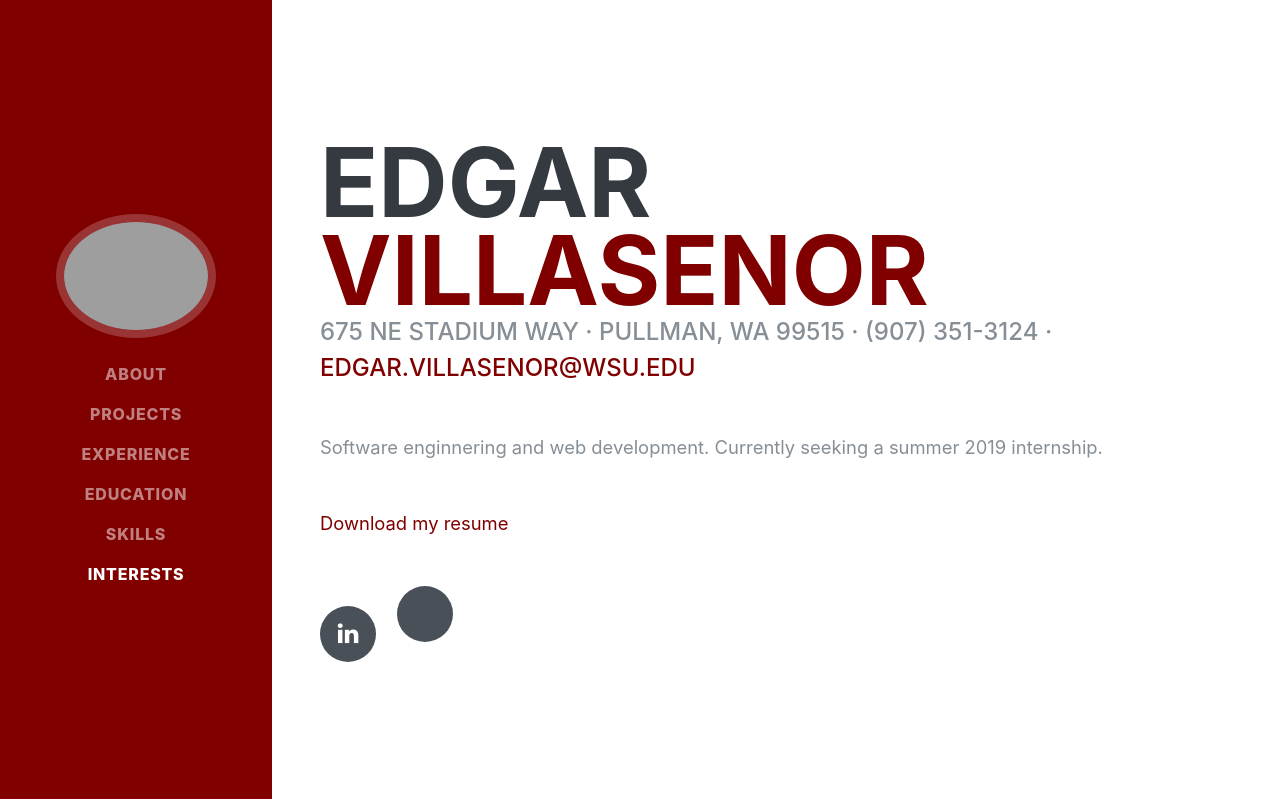
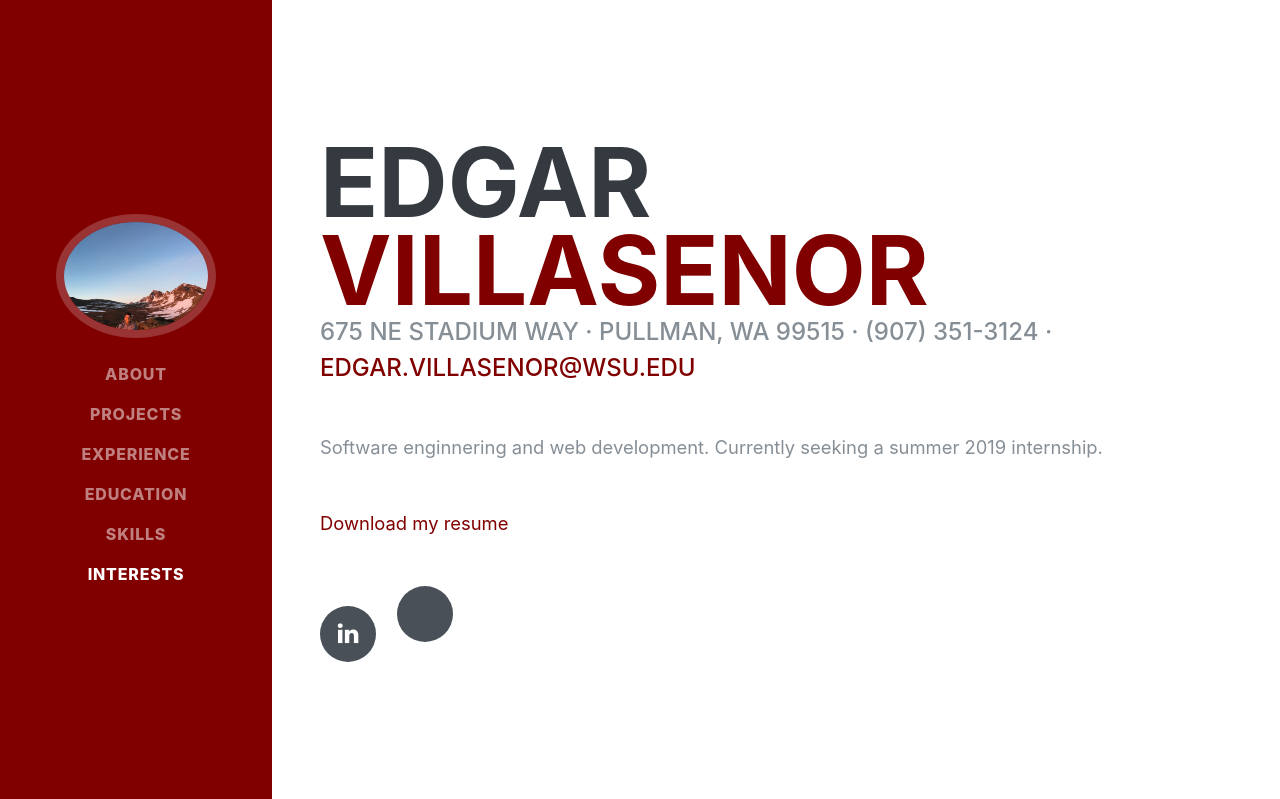
Before and after one commit to EdgarVi/EdgarVi.github.io, a PHP site: page / in a window 1280 px wide. Shown: the top 799 px of the page. Run offline with PHP 8.4, Linux system fonts and the light colour scheme; some libraries are stand-ins or nearby versions; some web fonts are replaced; grey boxes are pictures that could not be loaded.

Commit message:
Updated header photo

```diff
--- a/css/resume.css
+++ b/css/resume.css
@@ -116,11 +116,14 @@ p.lead {
     margin: auto auto 0;
     padding: 0.5rem;
   }
+
   #sideNav .navbar-brand .img-profile {
     max-width: 10rem;
-    max-height: 10rem;
+    max-height: 100rem;
     border: 0.5rem solid rgba(255, 255, 255, 0.2);
+    image-orientation: from-image;
   }
+
   #sideNav .navbar-collapse {
     display: -webkit-box;
     display: -ms-flexbox;
--- a/index.html
+++ b/index.html
@@ -33,7 +33,7 @@
       <a class="navbar-brand js-scroll-trigger" href="#page-top">
         <span class="d-block d-lg-none">Edgar Villasenor</span>
         <span class="d-none d-lg-block">
-          <img class="img-fluid img-profile rounded-circle mx-auto mb-2" src="img/lab.jpg" alt="">
+          <img class="img-fluid img-profile rounded-circle mx-auto mb-2" src="img/edgar.jpg" alt="header shot">
         </span>
       </a>
       <button class="navbar-toggler" type="button" data-toggle="collapse" data-target="#navbarSupportedContent" aria-controls="navbarSupportedContent" aria-expanded="false" aria-label="Toggle navigation">
```
Also changed, not shown: css/resume.min.css (+1 -1 lines), img/edgar.jpg (added).
